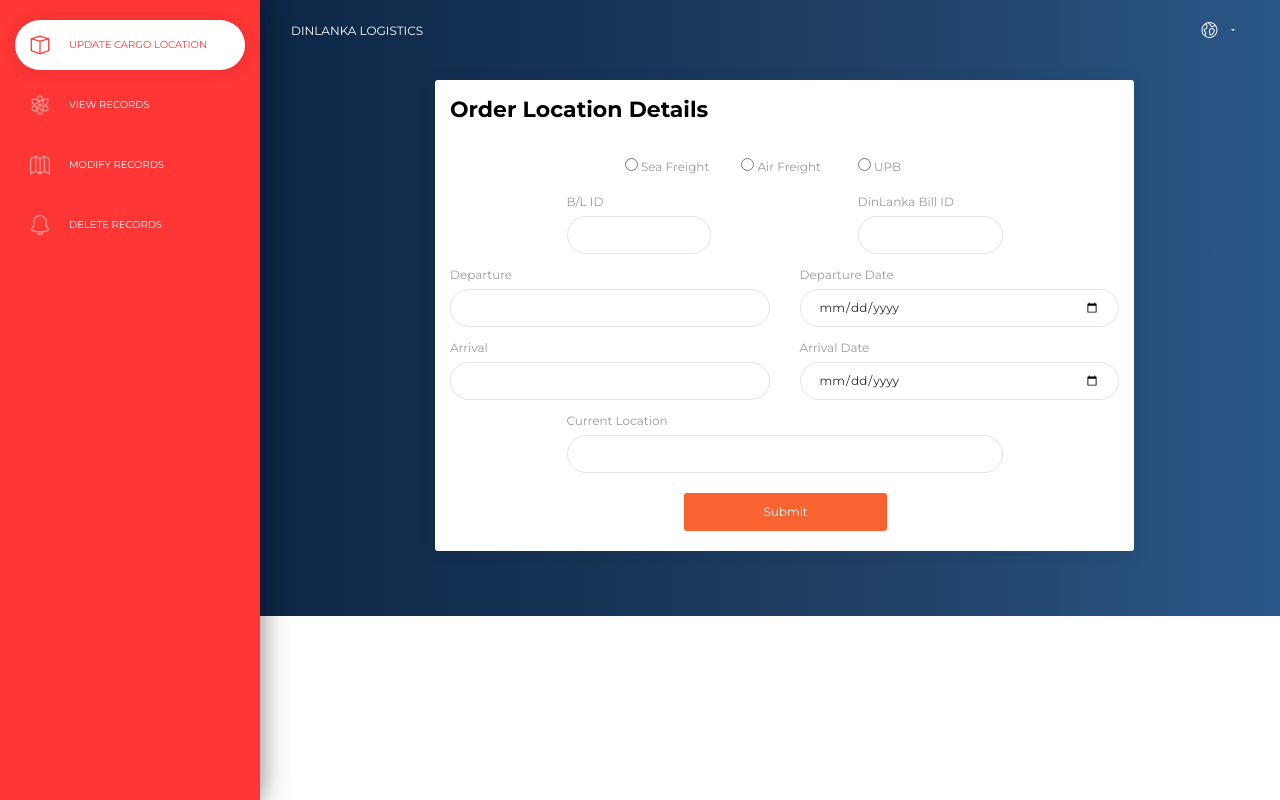
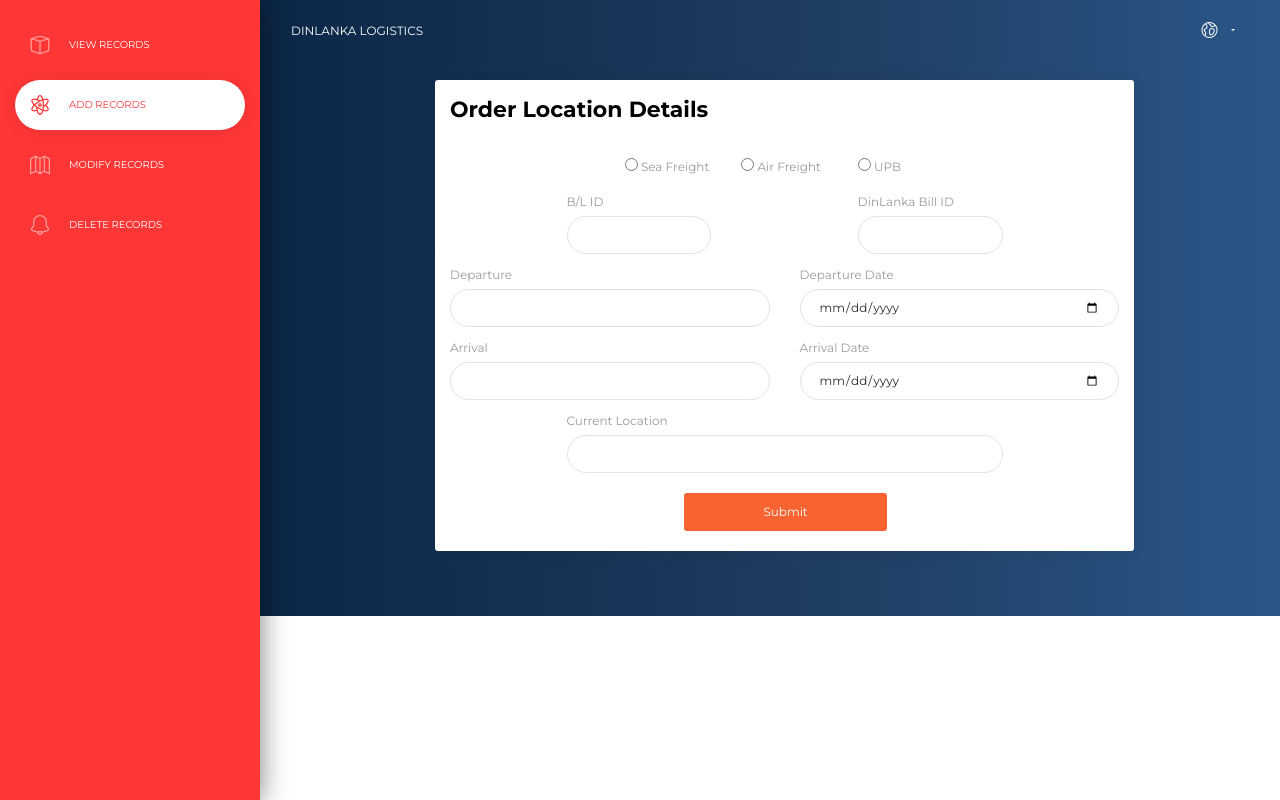
Before and after one commit to Pasi-D/Dinlanka_Symfony, a Symfony app: template app/Resources/views/dinlanka/admin/admin.html.twig in a window 1280 px wide. Run offline with Twig, Linux system fonts and the light colour scheme; the template is opened without the code that fills it, so the values that code supplies are empty; some libraries are stand-ins or nearby versions.

Commit message:
dashboard dev

```diff
--- a/app/Resources/views/base-admin.html.twig
+++ b/app/Resources/views/base-admin.html.twig
@@ -32,16 +32,16 @@
 
         <div class="sidebar-wrapper">
             <ul class="nav">
+                <li >
+                    <a href="#">
+                        <i class="now-ui-icons design_app"></i>
+                        <p>VIEW RECORDS</p>
+                    </a>
+                </li>
                 <li class="active ">
                     <a href="./admin">
-                        <i class="now-ui-icons design_app"></i>
-                        <p>UPDATE CARGO LOCATION</p>
-                    </a>
-                </li>
-                <li>
-                    <a href="#">
                         <i class="now-ui-icons education_atom"></i>
-                        <p>VIEW RECORDS</p>
+                        <p>ADD RECORDS</p>
                     </a>
                 </li>
                 <li>
```
Also changed, not shown: src/AppBundle/Controller/DinLankaController.php (line endings or trailing spaces).
